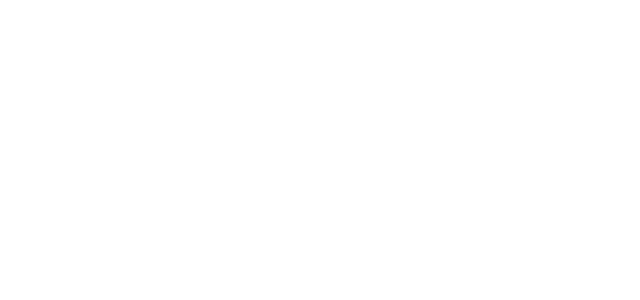
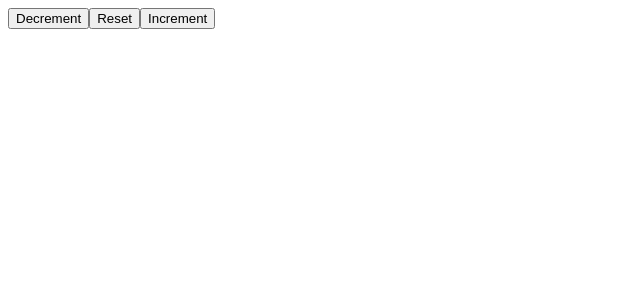
Before and after one commit to kveemo/React-Projects, a React (Vite) app in the folder counting-program/: page / in a window 1280 px wide. Shown: the top 300 px of the page, without its empty margins (0-640 px from the left). Built offline with nearby package versions, Linux system fonts and the light colour scheme.

Commit message:
Creates 3 buttons, some imports, displays buttons on app

```diff
--- a/counting-program/src/App.jsx
+++ b/counting-program/src/App.jsx
@@ -1,9 +1,9 @@
-
+import Counter from './Counter/Counter.jsx'
 function App() {
 
   return (
     <>
-
+      <Counter/>
     </>
   )
 }
--- /dev/null
+++ b/counting-program/src/Counter/Counter.jsx
@@ -0,0 +1,13 @@
+import React, {useState} from "react";
+
+function Button() {
+    return(
+        <div>
+            <button>Decrement</button>
+            <button>Reset</button>
+            <button>Increment</button>
+        </div>
+    );
+}
+
+export default Button
```
